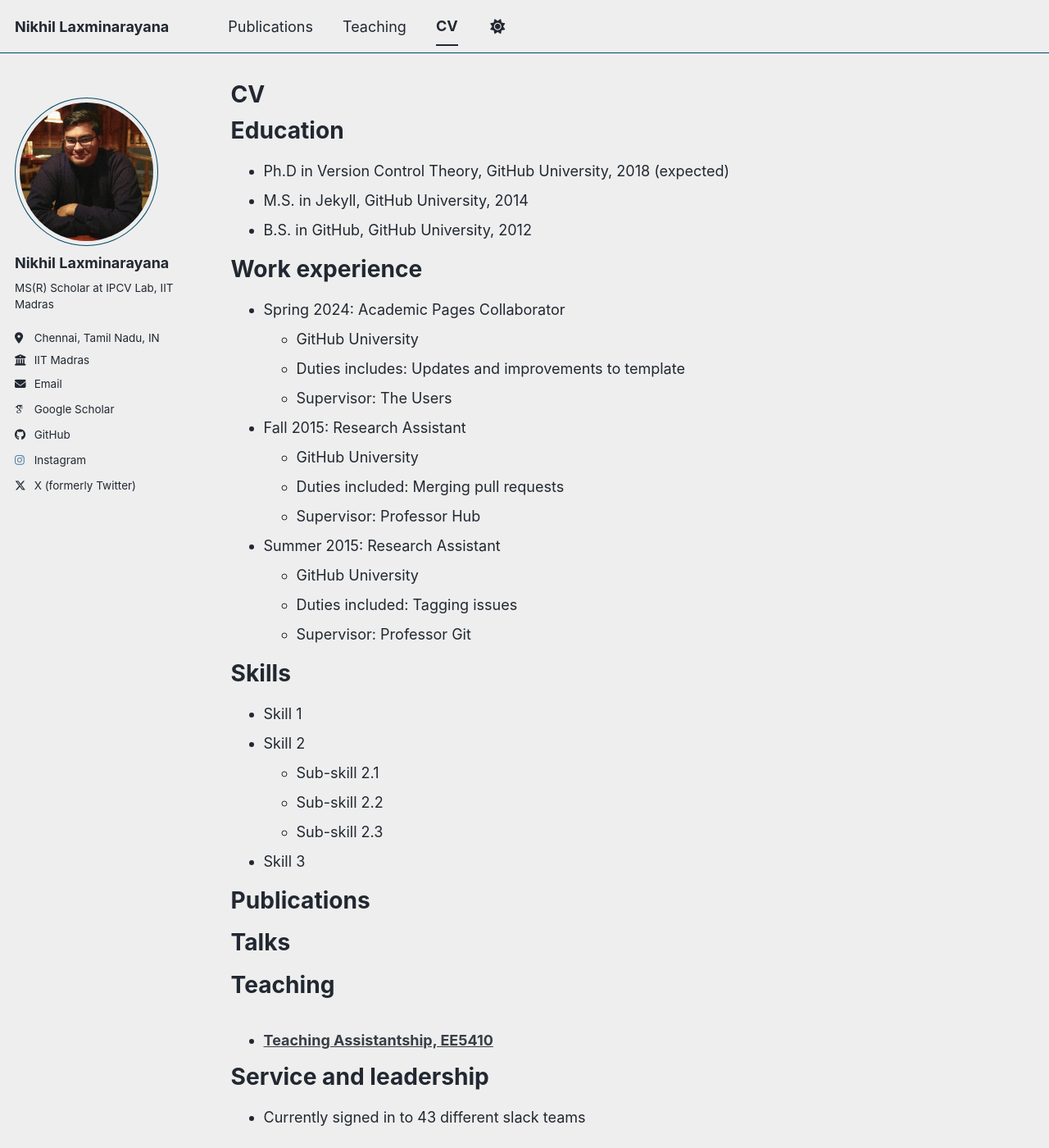
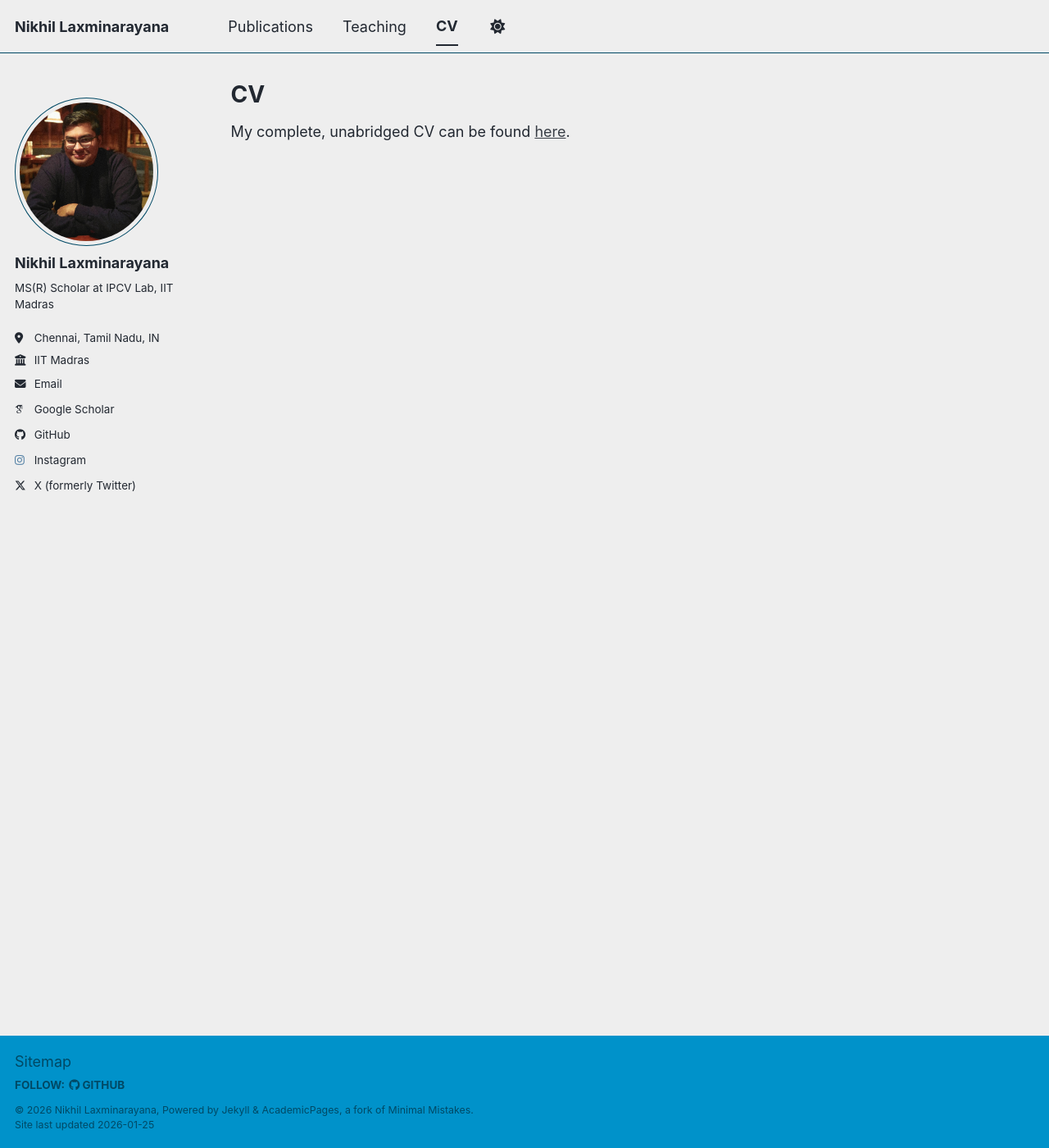
Before and after one commit to n1x1l/n1x1l.github.io, a Jekyll site: the page built from _pages/cv.md, in a window 1280 px wide and 1400 px high. Shown: the whole window at 82% size. Built offline with Jekyll 4.4.1, drawn with Linux system fonts in a browser that asks for light colours; some web fonts are replaced; a script bundle is joined from its source files by our own code; library files that are not in the unit come from our copies.

Commit message:
update CV

```diff
--- a/_pages/cv.md
+++ b/_pages/cv.md
@@ -8,38 +8,16 @@ redirect_from:
 ---
 
 {% include base_path %}
+My complete, unabridged CV can be found [here](https://n1x1l.github.io/files/nikhil_laxminarayana.pdf).
 
-Education
+<!-- Education
 ======
-* Ph.D in Version Control Theory, GitHub University, 2018 (expected)
-* M.S. in Jekyll, GitHub University, 2014
-* B.S. in GitHub, GitHub University, 2012
+* M.S.(R), Electrical Engineering, IIT Madras, 2025-
+* B.Tech, ECE, IIIT Kalyani, 2021-2025
 
 Work experience
 ======
-* Spring 2024: Academic Pages Collaborator
-  * GitHub University
-  * Duties includes: Updates and improvements to template
-  * Supervisor: The Users
-
-* Fall 2015: Research Assistant
-  * GitHub University
-  * Duties included: Merging pull requests
-  * Supervisor: Professor Hub
-
-* Summer 2015: Research Assistant
-  * GitHub University
-  * Duties included: Tagging issues
-  * Supervisor: Professor Git
-
-Skills
-======
-* Skill 1
-* Skill 2
-  * Sub-skill 2.1
-  * Sub-skill 2.2
-  * Sub-skill 2.3
-* Skill 3
+* Summer 2024: I interned under [Prof. Shankar Prakriya](https://ee.iitd.ac.in/faculty-profile/14) at IIT Delhi. Worked on ambient backscatter devices and secrecy performance improvements under CSI-dependent co-phasing.
 
 Publications
 ======
@@ -61,4 +39,4 @@ Teaching
 
 Service and leadership
 ======
-* Currently signed in to 43 different slack teams
+* Currently signed in to 43 different slack teams -->
```
Also changed, not shown: 1 other file.
